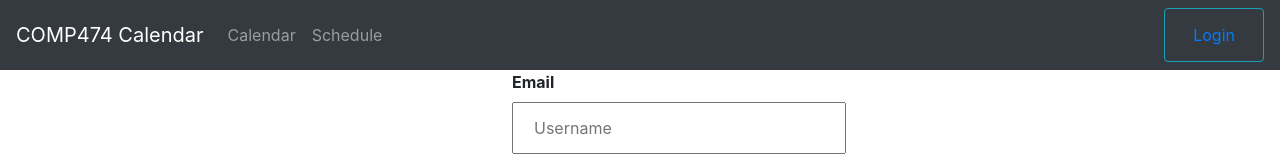
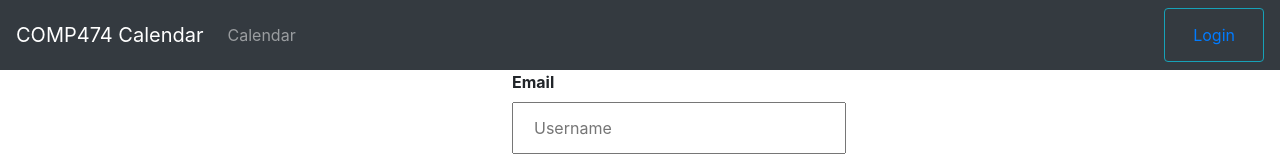
Before and after one commit to nhb15/COMP474FE, a React (Create React App) app in the folder my-app/: page /register in a window 1280 px wide. Shown: the top 160 px of the page. Built offline with nearby package versions, Linux system fonts and the light colour scheme.

Commit message:
schedule conditionally displays if professor

```diff
--- a/my-app/src/Components/CalendarComponent.js
+++ b/my-app/src/Components/CalendarComponent.js
@@ -21,7 +21,7 @@ function CalendarComponent(props) {
             },
         };
 
-        // fetch('http://localhost:8800/events/byEmail?email=' + email, requestOptions)
+        // fetch('http://localhost:8800/events/all', requestOptions)
         //     .then(response=> response.text())
         //     .then(result => {
         //         console.log(result);
@@ -32,8 +32,6 @@ function CalendarComponent(props) {
         //         }
         //     })
         //     .catch(error => alert(error));
-
-
     });
 
     const history = useHistory();
--- a/my-app/src/Components/NavComponent.js
+++ b/my-app/src/Components/NavComponent.js
@@ -17,6 +17,10 @@ function NavComponent(props) {
         history.push('/login');
     }
 
+    const role = window.sessionStorage.getItem('role');
+
+    const scheduleButton = (role === 'prof') ? <Nav.Link href='/schedule'>Schedule</Nav.Link> : null;
+
     const loginButton = window.sessionStorage.getItem('email') ?
         <Button variant="outline-info" onClick={onSignOut}>Logout</Button>:
         <Button variant="outline-info">
@@ -28,7 +32,7 @@ function NavComponent(props) {
             <Navbar.Brand href="#home">COMP474 Calendar</Navbar.Brand>
             <Nav className="mr-auto">
                 <Nav.Link href='/calendar'>Calendar</Nav.Link>
-                <Nav.Link href='/schedule'>Schedule</Nav.Link>
+                {scheduleButton}
             </Nav>
             <Form inline>
                 {/*<FormControl type="text" placeholder="Search" className="mr-sm-2"/>*/}
--- a/my-app/src/Components/RegisterForm.js
+++ b/my-app/src/Components/RegisterForm.js
@@ -47,10 +47,8 @@ function RegisterFormComponent(props) {
 
         fetch('http://localhost:8800/registration', requestOptions)
             .then(response=> response.text())
-            .then(result => console.log(result))
+            .then(result => history.push('/login'))
             .catch(error => console.log('error', error));
-
-        history.push('/login');
     }
 
 
```
